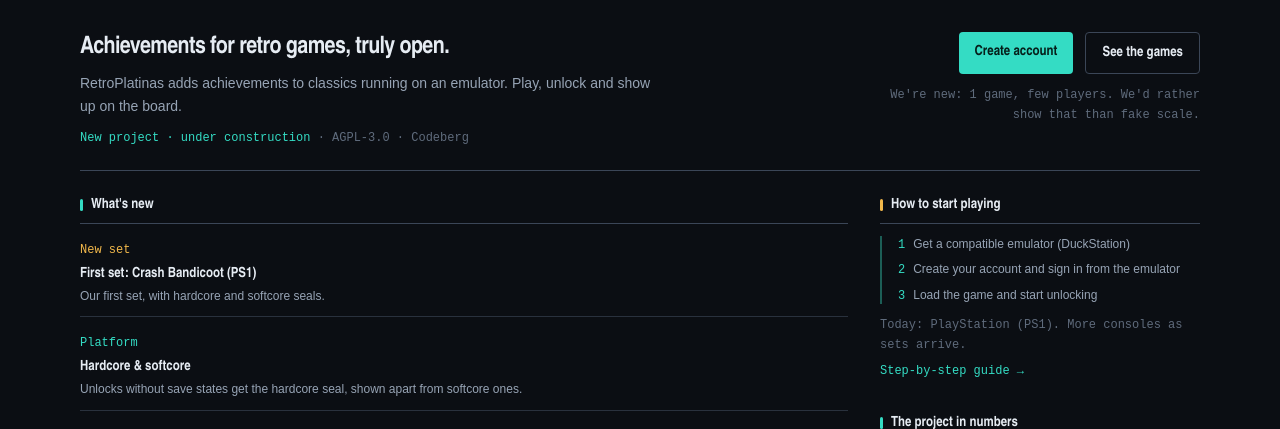
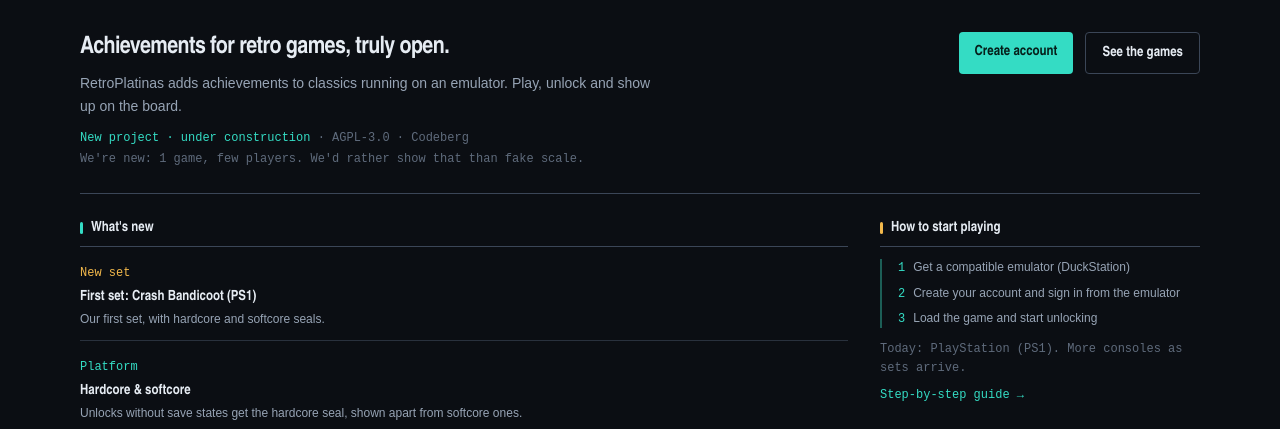
Before and after one commit to Gabriel-TwoBits/RetroPlatinas, a Django app: page / in a window 1280 px wide. Shown: the part 55-484 px from the top of the page. Run offline with Django 5.2, Linux system fonts and the light colour scheme; style sheets or scripts are compiled from the project's sources.

Commit message:
style: move the home hero note out of the top-right corner

```diff
--- a/templates/home.html
+++ b/templates/home.html
@@ -18,13 +18,11 @@
         <h1 class="font-display text-xl font-bold leading-tight tracking-tight text-txt sm:text-2xl">{% trans "Achievements for retro games, truly open." %}</h1>
         <p class="mt-2 text-sm leading-relaxed text-txt-muted">{% trans "RetroPlatinas adds achievements to classics running on an emulator. Play, unlock and show up on the board." %}</p>
         <p class="mt-3 font-mono text-xs text-txt-faint"><span class="text-brand">{% trans "New project · under construction" %}</span> · AGPL-3.0 · Codeberg</p>
+        <p class="mt-1 font-mono text-xs leading-relaxed text-txt-faint">{% trans "We're new: 1 game, few players. We'd rather show that than fake scale." %}</p>
       </div>
-      <div class="flex shrink-0 flex-col items-start md:items-end">
-        <div class="flex flex-wrap gap-3">
-          <a href="{{ register_url }}" class="rounded-tile bg-brand px-4 py-2.5 font-display text-sm font-bold text-brand-ink no-underline hover:no-underline">{% trans "Create account" %}</a>
-          <a href="/games/" class="rounded-tile border border-line2 px-4 py-2.5 font-display text-sm font-semibold text-txt no-underline hover:text-txt hover:no-underline">{% trans "See the games" %}</a>
-        </div>
-        <p class="mt-3 max-w-xs font-mono text-xs leading-relaxed text-txt-faint md:text-right">{% trans "We're new: 1 game, few players. We'd rather show that than fake scale." %}</p>
+      <div class="flex shrink-0 flex-wrap gap-3">
+        <a href="{{ register_url }}" class="rounded-tile bg-brand px-4 py-2.5 font-display text-sm font-bold text-brand-ink no-underline hover:no-underline">{% trans "Create account" %}</a>
+        <a href="/games/" class="rounded-tile border border-line2 px-4 py-2.5 font-display text-sm font-semibold text-txt no-underline hover:text-txt hover:no-underline">{% trans "See the games" %}</a>
       </div>
     </div>
   </section>
```
